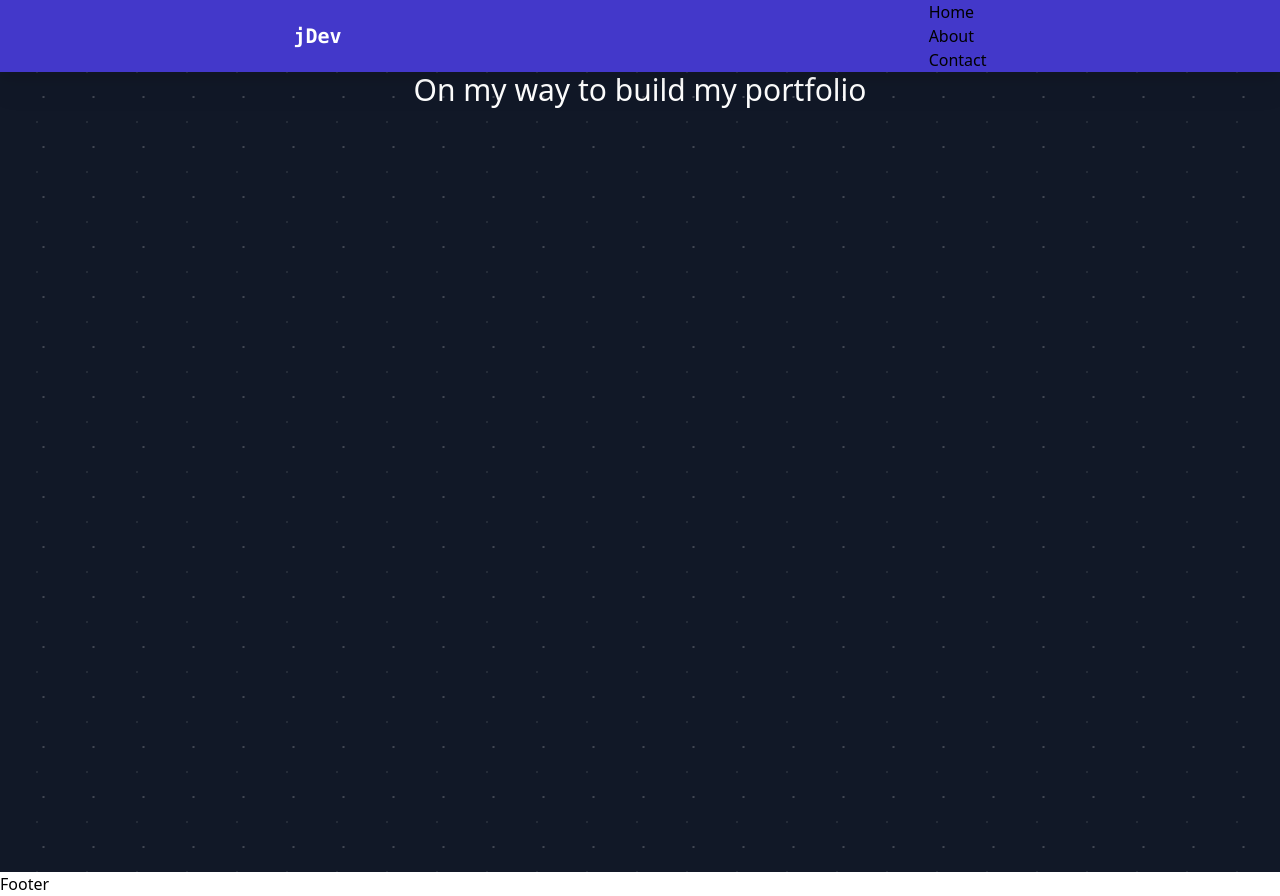
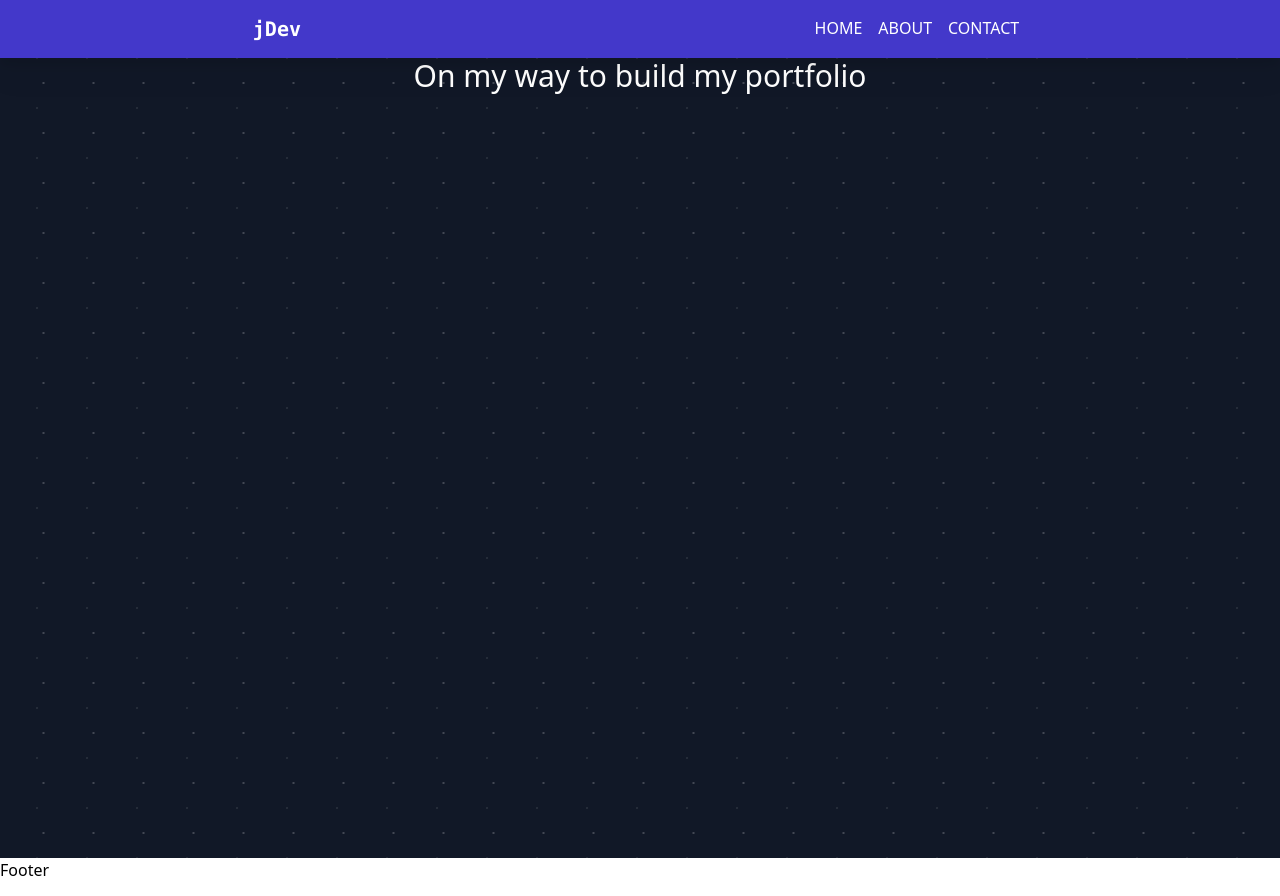
Before and after one commit to jiaulislam/jiaulislam-portfolio, a React (Vite) app: page / in a window 1280 px wide. Built offline with nearby package versions, Linux system fonts and the light colour scheme.

Commit message:
refactor(header): change header css as html structure has changed

```diff
--- a/src/components/organisms/header/header.module.css
+++ b/src/components/organisms/header/header.module.css
@@ -3,13 +3,13 @@
 }
 
 .header__root > a {
-  @apply font-mono  font-bold text-white text-xl hover:cursor-pointer hover:text-indigo-300;
+  @apply font-mono font-bold text-white text-xl hover:cursor-pointer hover:text-indigo-300;
 }
 
-.header__root > nav {
-  @apply flex items-center;
+.header__root > nav > ul {
+  @apply flex justify-evenly;
 }
 
-.header__root > nav > a {
+.header__root > nav > ul > li {
   @apply text-white font-medium px-2 uppercase no-underline p-4 border-b-2 border-solid border-transparent hover:border-b-2 hover:border-solid hover:border-cyan-400;
 }
```
